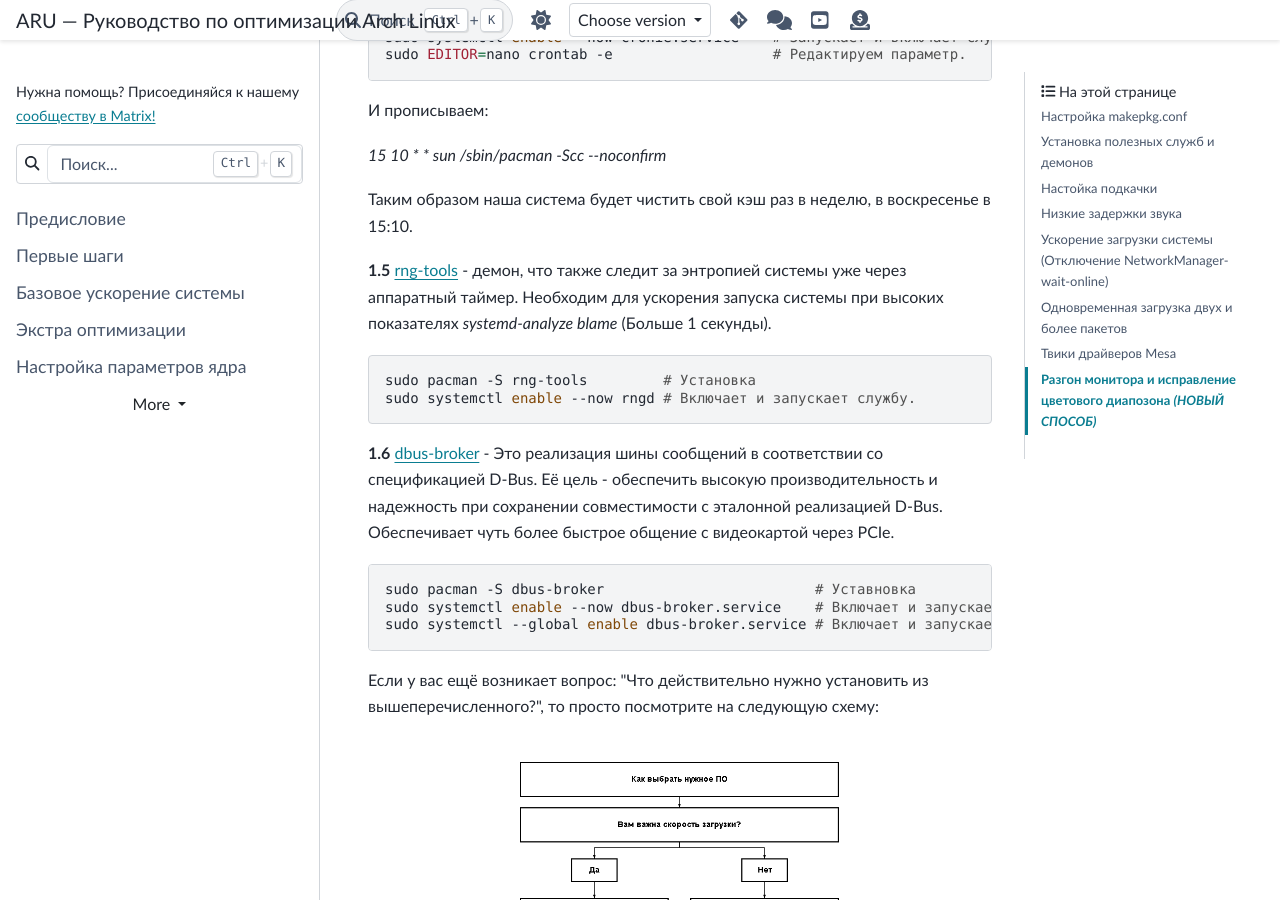
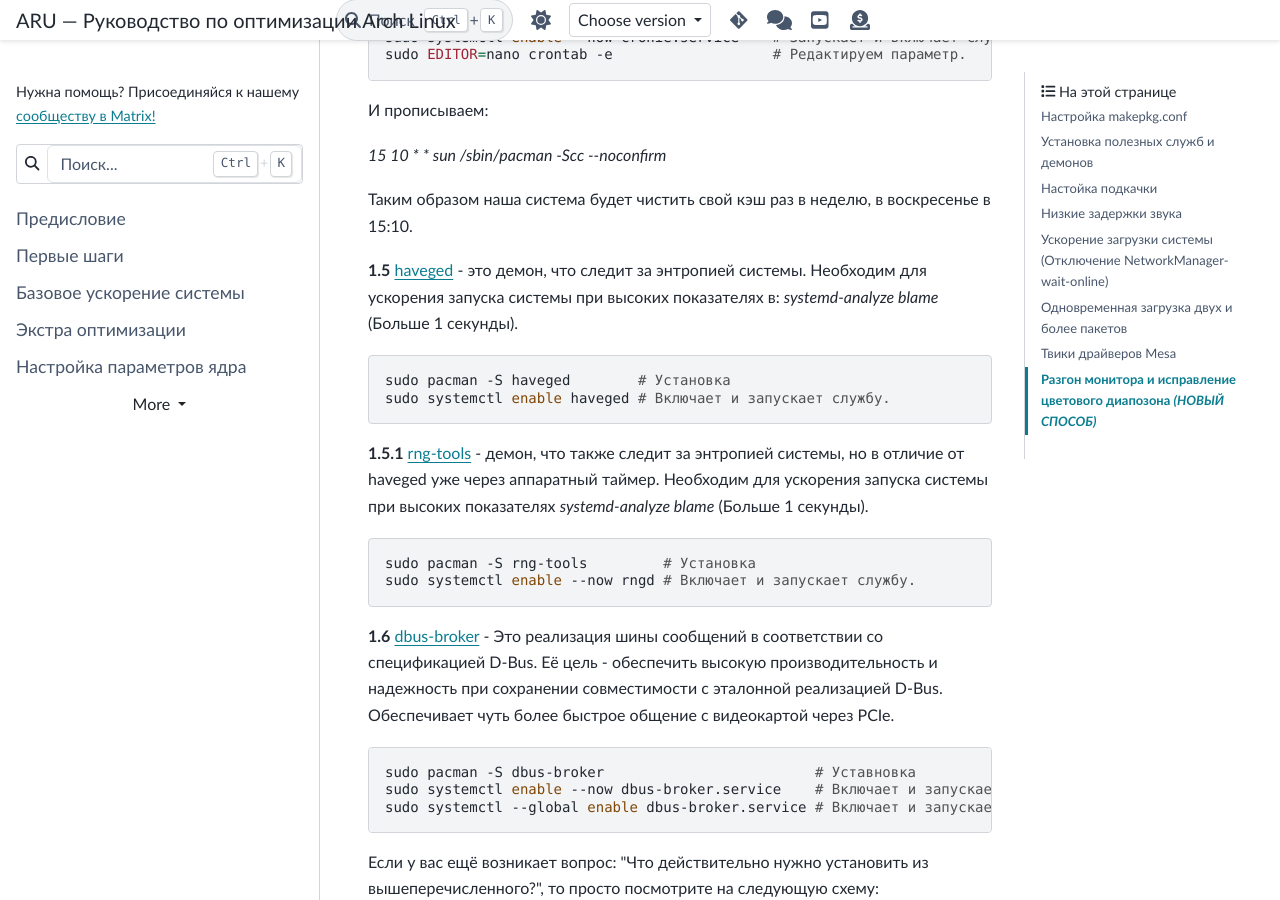
Before and after one commit to ventureoo/ARU, a Sphinx documentation site: the page built from docs/source/generic-system-acceleration.rst, in a window 1280 px wide and 900 px high, scrolled down 5757 px. Built offline with Sphinx 7.4.7 and the PyData theme 0.15.4, drawn with Linux system fonts in a browser that asks for light colours.

Commit message:
Revert "generic-system-acceleration: Remove haveged"
As requested by @Almarus

This reverts commit d577e9d8731eaa007ba8eabb87386886943a2edf.

```diff
--- a/docs/source/generic-system-acceleration.rst
+++ b/docs/source/generic-system-acceleration.rst
@@ -212,7 +212,7 @@ ccache. За счёт этого и достигается многократн
 
 .. attention:: ccache может ломать сборку некоторых программ, поэтому будьте внимательны с его применением.
 
-.. index:: installation, ananicy, zram, nohang, rng-tools, trim, dbus-broker
+.. index:: installation, ananicy, zram, nohang, rng-tools, haveged, trim, dbus-broker
 .. _daemons-and-services:
 
 ======================================
@@ -289,10 +289,19 @@ ccache. За счёт этого и достигается многократн
 Таким образом наша система будет чистить свой кэш раз в неделю, в
 воскресенье в 15:10.
 
-**1.5** `rng-tools <https://wiki.archlinux.org/title/Rng-tools>`_ -
-демон, что также следит за энтропией системы уже через аппаратный
-таймер. Необходим для ускорения запуска системы при высоких
-показателях *systemd-analyze blame* (Больше 1 секунды). ::
+**1.5** `haveged
+<https://wiki.archlinux.org/title/Haveged_(Русский)>`_ - это демон,
+что следит за энтропией системы. Необходим для ускорения запуска
+системы при высоких показателях в: *systemd-analyze blame* (Больше 1
+секунды). ::
+
+  sudo pacman -S haveged        # Установка
+  sudo systemctl enable haveged # Включает и запускает службу.
+
+**1.5.1** `rng-tools <https://wiki.archlinux.org/title/Rng-tools>`_ -
+демон, что также следит за энтропией системы, но в отличие от haveged
+уже через аппаратный таймер. Необходим для ускорения запуска системы
+при высоких показателях *systemd-analyze blame* (Больше 1 секунды). ::
 
   sudo pacman -S rng-tools         # Установка
   sudo systemctl enable --now rngd # Включает и запускает службу.
```
